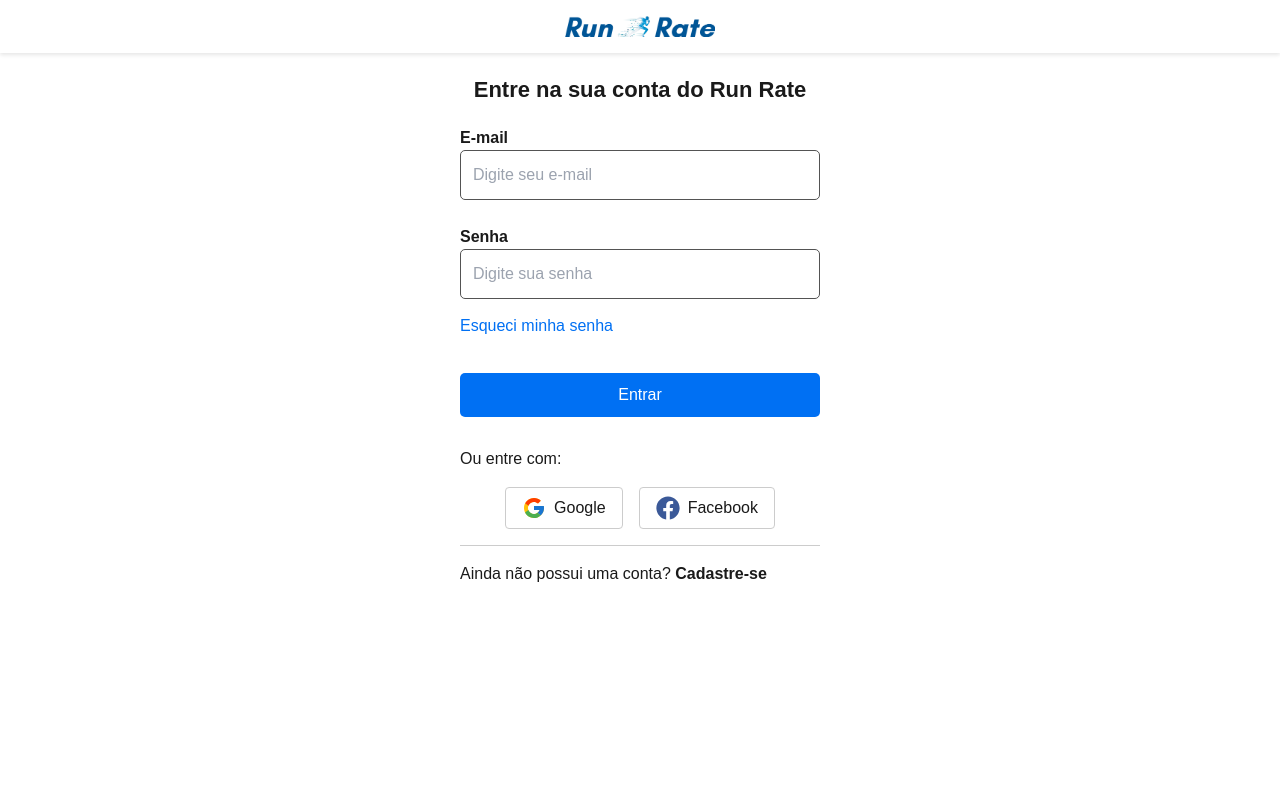
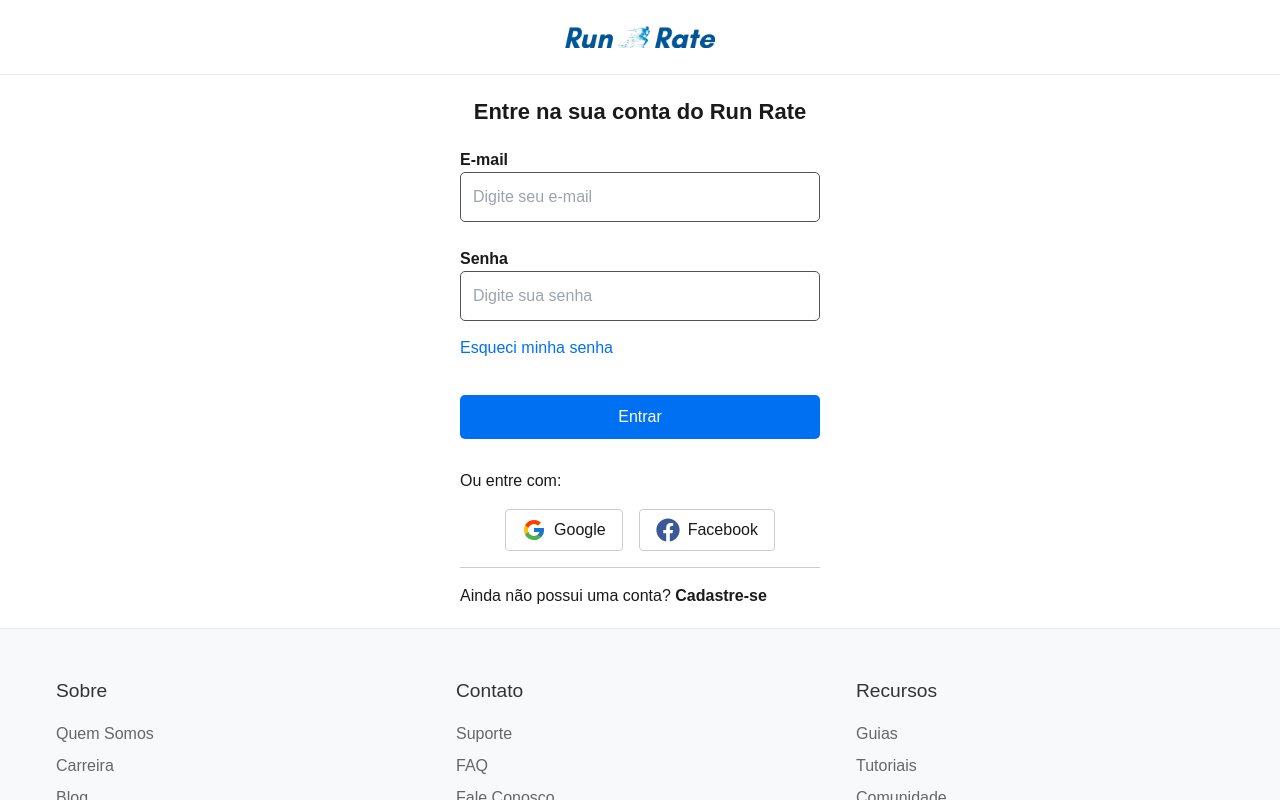
Before and after one commit to DutraA45/runrate, a Next.js app: page /login in a window 1280 px wide. Built offline with nearby package versions, Linux system fonts and the light colour scheme.

Commit message:
correcoes-loginheader

```diff
--- a/app/(home)/layout.js
+++ b/app/(home)/layout.js
@@ -6,6 +6,9 @@
 export default function RootLayout({ children }) {
   return (
     <html lang="pt-BR">
+      <head>
+        <meta name="viewport" content="width=device-width, initial-scale=1.0, maximum-scale=1.0, user-scalable=no" />
+      </head>
       <body style={{ display: 'flex', flexDirection: 'column', minHeight: '100vh' }}>
         <Header />
         <Menu />
--- a/app/(login)/layout.js
+++ b/app/(login)/layout.js
@@ -5,9 +5,13 @@
 export default function LoginLayout({ children }) {
   return (
     <html lang="pt-BR">
+      <head>
+        <meta name="viewport" content="width=device-width, initial-scale=1.0, maximum-scale=1.0, user-scalable=no" />
+      </head>
       <body style={{ display: 'flex', flexDirection: 'column', minHeight: '100vh' }}>
         <Header />
         <main style={{ flex: 1 }}>{children}</main>
+        <Footer />
       </body>
     </html>
   );
--- a/app/components/header/general-header/Header.module.css
+++ b/app/components/header/general-header/Header.module.css
@@ -1,11 +1,9 @@
-/* app/components/Header.module.css */
 .header {
     display: flex;
     justify-content: center;
     align-items: center;
     padding: 1rem 2rem;
     background-color: #ffffff;
-    box-shadow: 0 2px 4px rgba(0, 0, 0, 0.1);
     gap: 1.5rem;
   }
 
--- a/app/components/header/login-header/LoginHeader.module.css
+++ b/app/components/header/login-header/LoginHeader.module.css
@@ -1,12 +1,11 @@
-/* app/components/Header.module.css */
 .header {
     display: flex;
     justify-content: center;
     align-items: center;
-    padding: 1rem 2rem;
+    padding: 1.65rem 2rem;
     background-color: #ffffff;
-    box-shadow: 0 2px 4px rgba(0, 0, 0, 0.1);
     gap: 1.5rem;
+    border-bottom: 1px solid #e9ecef;
   }
 
   .logo {
--- a/app/globals.css
+++ b/app/globals.css
@@ -1,6 +1,8 @@
 @tailwind base;
 @tailwind components;
 @tailwind utilities;
+
+
 
 :root {
   --background: #ffffff;
@@ -14,6 +16,19 @@
   }
 }
 
+/* Reset CSS */
+* {
+  margin: 0;
+  padding: 0;
+  box-sizing: border-box;
+}
+
+html, body {
+  width: 100%;
+  height: 100%;
+  overflow-x: hidden; /* Evita rolagem horizontal */
+}
+
 body {
   color: var(--foreground);
   background: var(--background);
```
